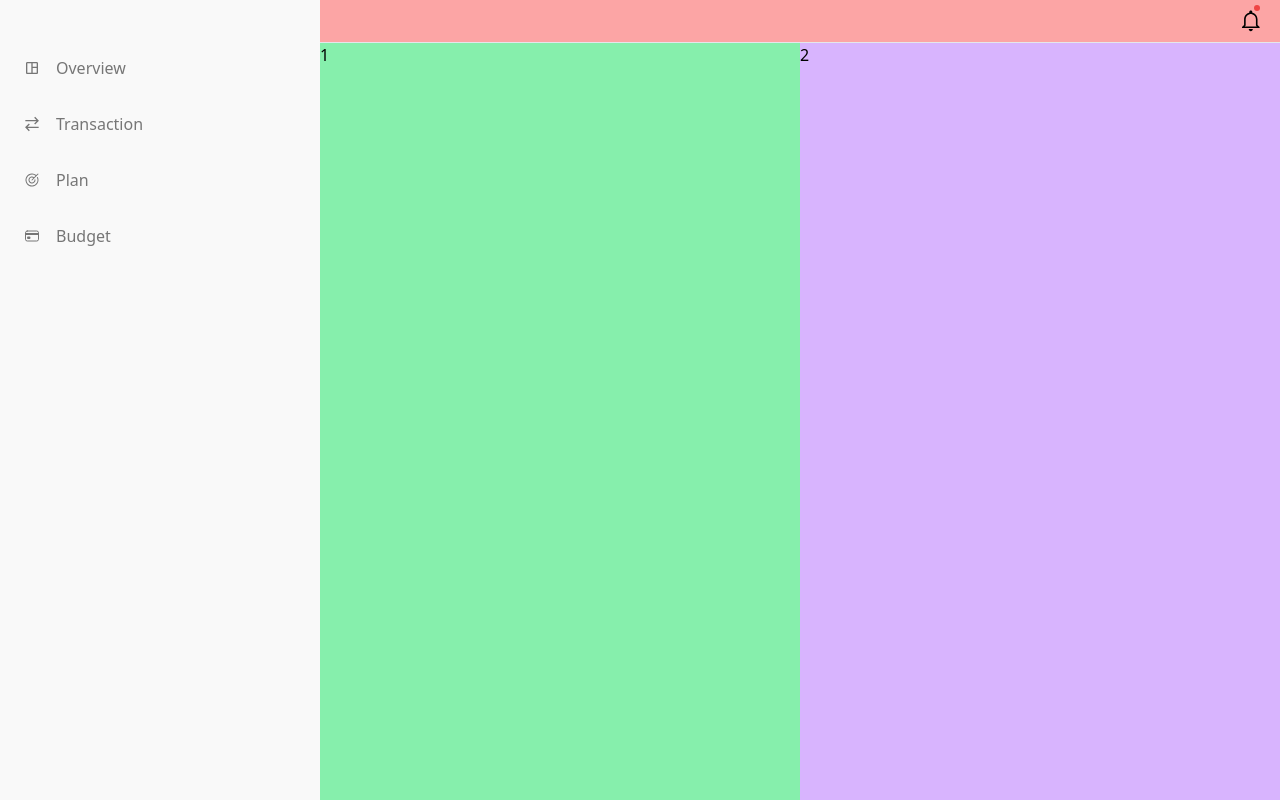
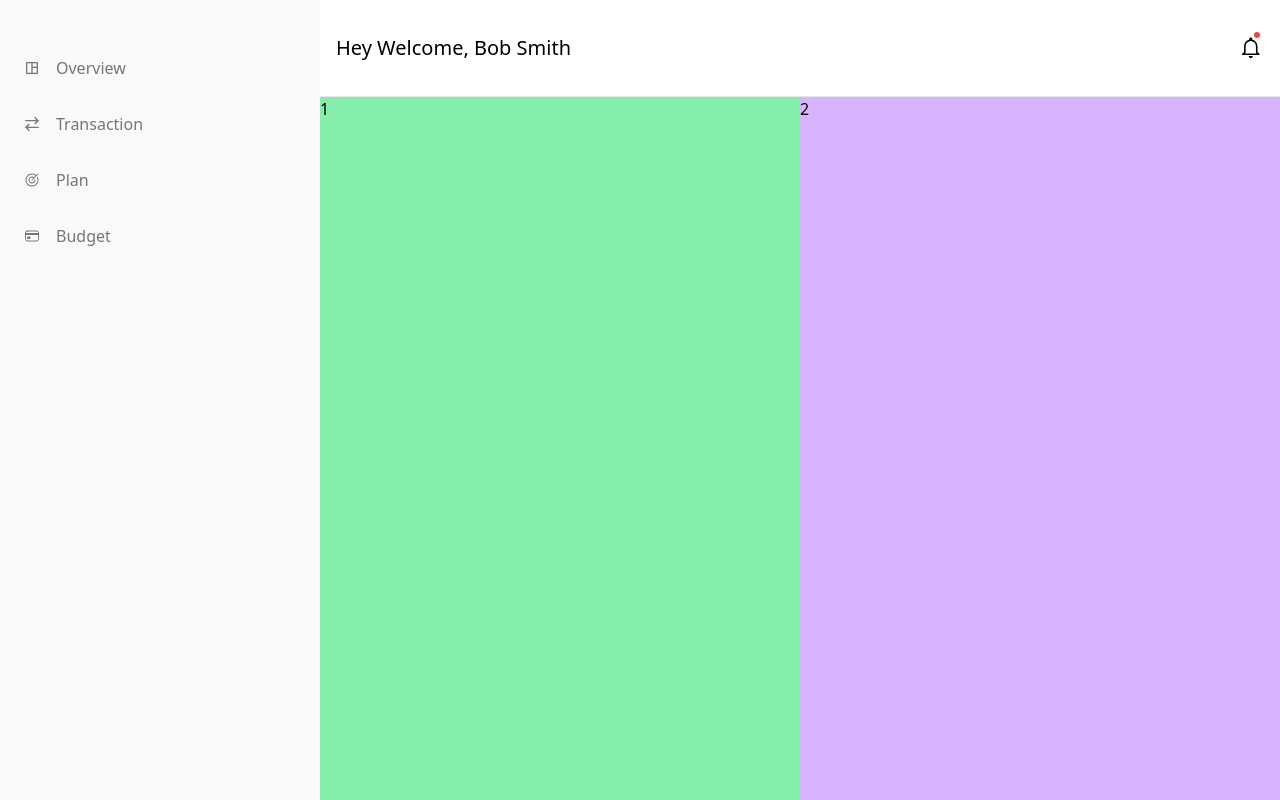
Before and after one commit to joao-miguel8/BudgetWise, a React (Vite) app: page / in a window 1280 px wide. Built offline with nearby package versions, Linux system fonts and the light colour scheme.

Commit message:
- Add h2 title to DashboardHeader.tsx

```diff
--- a/src/layouts/desktop/dashboard/Dashboard.tsx
+++ b/src/layouts/desktop/dashboard/Dashboard.tsx
@@ -1,4 +1,3 @@
-import useMediaQuery from "@/hook/useMediaQuery";
 import DashboardHeader from "./DashboardHeader";
 import DashboardNav from "./DashboardNav";
 
--- a/src/layouts/desktop/dashboard/DashboardHeader.tsx
+++ b/src/layouts/desktop/dashboard/DashboardHeader.tsx
@@ -2,10 +2,10 @@ import classNames from "classnames";
 import { IoMdNotificationsOutline } from "react-icons/io";
 
 function DashboardHeader() {
-	//w-full fixed top-0
 	return (
-		<header className="col-span-2 border-b-[0.5px] w-full z-40 bg-red-300">
-			<div className={classNames(`py-2 px-4 flex justify-end`)}>
+		<header className="col-span-2 border-b-[0.5px] w-full z-40">
+			<div className={classNames(`h-24 py-2 px-4 flex justify-between items-center`)}>
+				<h2 className="text-20 font-medium">Hey Welcome, Bob Smith </h2>
 				<button className="relative">
 					<span className="p-[0.2rem] w-[0.1rem] h-[0.2px] absolute -top-[0.2rem] right-1 bg-red-500 rounded-full"></span>
 					<IoMdNotificationsOutline size={"1.6rem"} />
```
